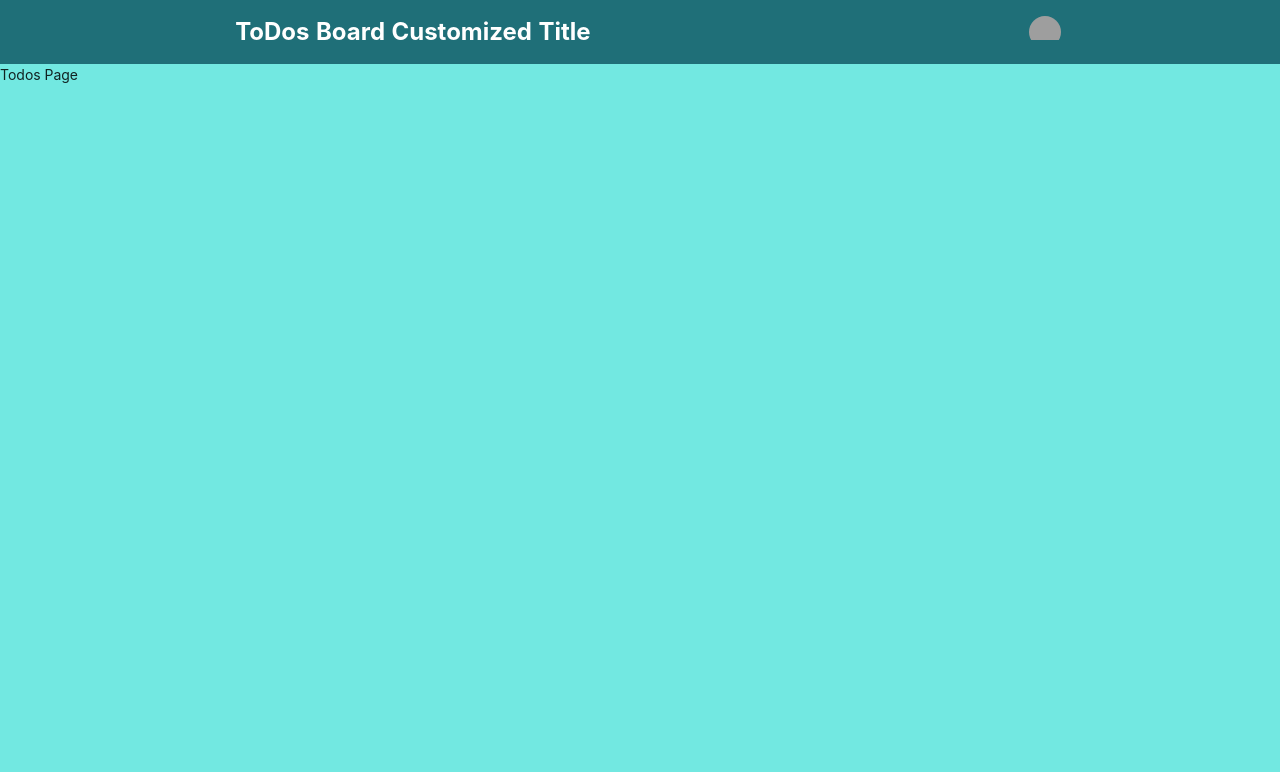
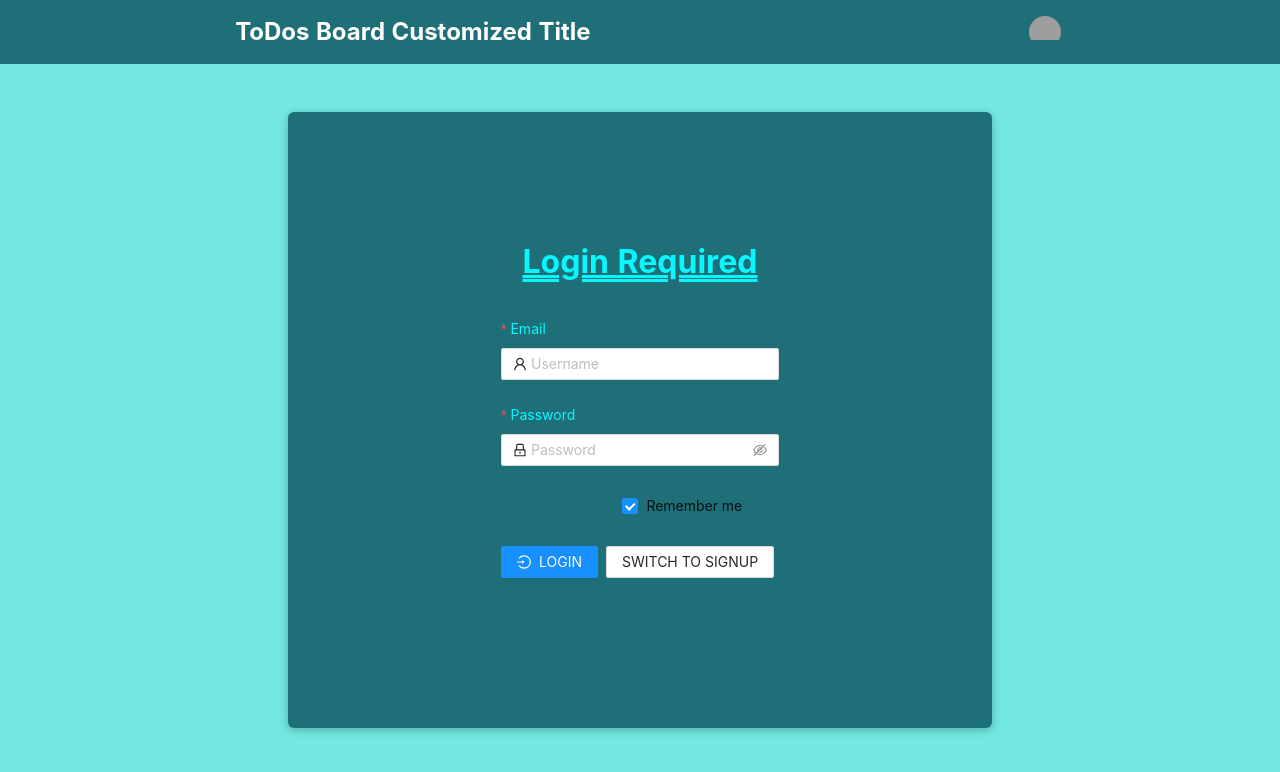
Before and after one commit to OJT-class/ojt-frontend, a React (Create React App) app: page / in a window 1280 px wide. Shown: the top 772 px of the page. Built offline with nearby package versions, Linux system fonts and the light colour scheme; grey boxes are pictures that could not be loaded.

Commit message:
Auth login / signup, UI wiyh antd

```diff
--- a/src/App.tsx
+++ b/src/App.tsx
@@ -1,7 +1,8 @@
 import { BrowserRouter as Router } from 'react-router-dom';
-import {GlobalStyle} from './styles/globalStyle'
+
 import AppRoutes from './routes';
 import Navbar from './components/shared/navigation/MainNavigation/Navbar';
+import {GlobalStyle} from './styles/globalStyle'
 
 const App: React.FC = () => {
   return (
--- a/src/components/shared/navigation/MainNavigation/styles.tsx
+++ b/src/components/shared/navigation/MainNavigation/styles.tsx
@@ -4,14 +4,14 @@ export const Nav = styled.nav`
   color: white;
   background: #1f6f78;
   height: 4rem;
+  padding: 0.5rem calc((100vw-1000px) / 2);
+  z-index: 10;
+  font-weight: bold;
+  font-size: 1.5rem;
 
   display: flex;
   justify-content: space-around;
   align-items: center;
-  padding: 0.5rem calc((100vw-1000px) / 2);
-  z-index: 10;
-  font-weight: bold;
-  font-size: 1.5rem;
 
   /* @media screen and (max-width: 678px) {
     justify-content: stretch;
--- /dev/null
+++ b/src/context/auth/Auth-context.js
@@ -0,0 +1,9 @@
+import { createContext } from 'react';
+
+export const AuthContext = createContext({
+  isLoggedIn: false,
+  userId: null,
+  token: null,
+  login: () => {},
+  logout: () => {},
+});
--- /dev/null
+++ b/src/hooks/auth-hook.js
@@ -0,0 +1,64 @@
+import { useState, useCallback, useEffect } from 'react';
+
+let logoutTimer;
+
+export const useAuth = () => {
+  const [token, setToken] = useState(false);
+  const [tokenExpirationDate, setTokenExpirationDate] = useState();
+  const [userId, setUserId] = useState(false);
+  const [name, setName] = useState('');
+
+  const login = useCallback((uid, token, userName, expirationDate) => {
+    setToken(token);
+    setUserId(uid);
+    setName(userName);
+    const tokenExpirationDate =
+      expirationDate || new Date(new Date().getTime() + 1000 * 60 * 60);
+    setTokenExpirationDate(tokenExpirationDate);
+    localStorage.setItem(
+      'userData',
+      JSON.stringify({
+        userId: uid,
+        name: userName,
+        token: token,
+        expiration: tokenExpirationDate.toISOString(),
+      })
+    );
+  }, []);
+
+  const logout = useCallback(() => {
+    setToken(null);
+    setTokenExpirationDate(null);
+    setUserId(null);
+    setName(null);
+    localStorage.removeItem('userData');
+  }, []);
+
+  useEffect(() => {
+    if (token && tokenExpirationDate) {
+      const remainingTime =
+        tokenExpirationDate.getTime() - new Date().getTime();
+      logoutTimer = setTimeout(logout, remainingTime);
+    } else {
+      clearTimeout(logoutTimer);
+    }
+  }, [token, logout, tokenExpirationDate]);
+
+  useEffect(() => {
+    const storedData = JSON.parse(localStorage.getItem('userData'));
+    if (
+      storedData &&
+      storedData.token &&
+      new Date(storedData.expiration) > new Date()
+    ) {
+      login(
+        storedData.userId,
+        storedData.token,
+        storedData.name,
+        new Date(storedData.expiration)
+      );
+    }
+  }, [login]);
+
+  return { token, login, logout, userId, name };
+};
--- a/src/pages/auth/Auth.tsx
+++ b/src/pages/auth/Auth.tsx
@@ -1,8 +1,91 @@
-import React from 'react'
+import React, {useState, useContext} from 'react'
+
+import {AuthContext} from '../../context/auth/Auth-context'
+
+import { Form, Input, Button, Checkbox, Space } from 'antd';
+import {
+  LoginOutlined,
+  UserOutlined,
+  LockOutlined
+}   from '@ant-design/icons';
+
+import * as S from './styles';
+
+type LayoutType = Parameters<typeof Form>[0]['layout'];
 
 const Auth = () => {
+  const auth = useContext(AuthContext);
+  const [isLoginMode, setIsLoginMode] = useState(true);
+
+  const [form] = Form.useForm();
+  const [formLayout, setFormLayout] = useState<LayoutType>('horizontal');
+
+  const onFinish = (values: any) => {
+    console.log('Success:', values);
+  };
+
+  const onFinishFailed = (errorInfo: any) => {
+    console.log('Failed:', errorInfo, errorInfo.errorFields);
+  };
+
+  const switchModeHandler = () => {
+    setIsLoginMode((prevMode) => !prevMode);
+  };
+
   return (
-    <div>Auth</div>
+    <S.Container>
+      <S.Title>Login Required</S.Title>
+      <Form
+      // {...formItemLayout}
+      // layout={formLayout}
+      layout="vertical"
+      form={form}
+      // labelCol={{ span: 8 }}
+      // wrapperCol={{ span: 16 }}
+      name="normal_login"
+      className="login-form"
+      initialValues={{ remember: true }}
+      onFinish={onFinish}
+      onFinishFailed={onFinishFailed}
+      autoComplete="off"
+      >
+        {!isLoginMode && <Form.Item
+        label="Username"
+        name="username"
+        rules={[{ required: true, message: 'Please input your username!' }]}
+        >
+         <Input placeholder="input placeholder" />
+        </Form.Item>}
+        <Form.Item label="Email"
+        name="email"
+        rules={[{ required: true, message: 'Please input your email!' }]}>
+          <Input prefix={<UserOutlined className="site-form-item-icon" />} placeholder="Username" />
+        </Form.Item>
+        <Form.Item label="Password"
+        name="password"
+        rules={[{ required: true, message: 'Please input your password!' }]}>
+           <Input.Password
+          prefix={<LockOutlined className="site-form-item-icon" />}
+          type="password"
+          placeholder="Password"
+        />
+        </Form.Item>
+         <Form.Item name="remember" valuePropName="checked" wrapperCol={{ offset: 8, span: 16 }}>
+        <Checkbox>Remember me</Checkbox>
+      </Form.Item>
+        <S.Row>
+          <Form.Item
+        >
+          <Button type="primary" htmlType="submit"><LoginOutlined />{isLoginMode ? 'LOGIN' : 'SIGNUP'}</Button>
+        </Form.Item>
+        <Form.Item
+        >
+          <Button type="default"  onClick={switchModeHandler} style={{marginLeft: '0.5rem'}}>SWITCH TO {isLoginMode ? 'SIGNUP' : 'LOGIN'}</Button>
+        </Form.Item>
+        </S.Row>
+      </Form>
+
+    </S.Container>
   )
 }
 
--- /dev/null
+++ b/src/pages/auth/styles.tsx
@@ -0,0 +1,39 @@
+import styled from 'styled-components';
+
+export const Container = styled.div`
+  color: #08f7fe;
+  background: #1f6f78;
+  box-shadow: 0 2px 8px rgba(0, 0, 0, 0.26);
+  border-radius: 6px;
+  height: 77vh;
+  width: 55%;
+  padding: 1rem;
+  margin: 3rem auto;
+  font-size: 1.5rem;
+  text-align: center;
+
+  display: flex;
+  flex-direction: column;
+  justify-content: center;
+  align-items: center;
+
+  /* @media screen and (max-width: 678px) {
+    justify-content: stretch;
+  } */
+  .ant-form-item-required {
+      color: #08f7fe;
+  }
+`;
+
+export const Title = styled.div`
+  font-weight: bold;
+  font-size: 2rem;
+  text-decoration: underline double;
+  margin-bottom: 2rem;
+`;
+
+export const Row = styled.div`
+    display: flex;
+    flex-direction: row;
+    width: 100%;
+`
--- a/src/routes.tsx
+++ b/src/routes.tsx
@@ -1,14 +1,19 @@
 import { Route, Routes } from 'react-router-dom';
+
+import {useAuth} from './hooks/auth-hook'
+import {AuthContext} from './context/auth/Auth-context'
 
 import Auth from './pages/auth/Auth';
 import TodosPage from './pages/todos/TodosPage';
 import UpdateTodo from './pages/update-todo/UpdateTodo';
 import UserInfo from './pages/user-info/UserInfo';
 
-const AppRoutes = () => {
+const AppRoutes: React.FC = () => {
+  const { token, login, logout, userId, name } = useAuth();
+
    return (
      <Routes>
-       <Route path="/" element={<TodosPage />} />
+       <Route path="/" element={token ? <TodosPage /> : <Auth/>} />
        <Route path="/auth" element={<Auth />} />
        <Route path="/:todoid/update" element={<UpdateTodo />} />
        <Route path="/user-info/:id" element={<UserInfo />} />
```
Also changed, not shown: 1 other file (tests, documents, lock files or other folders).
